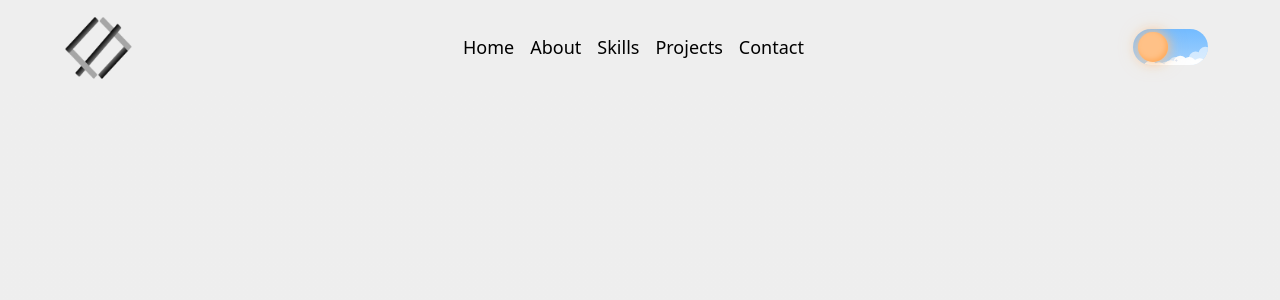
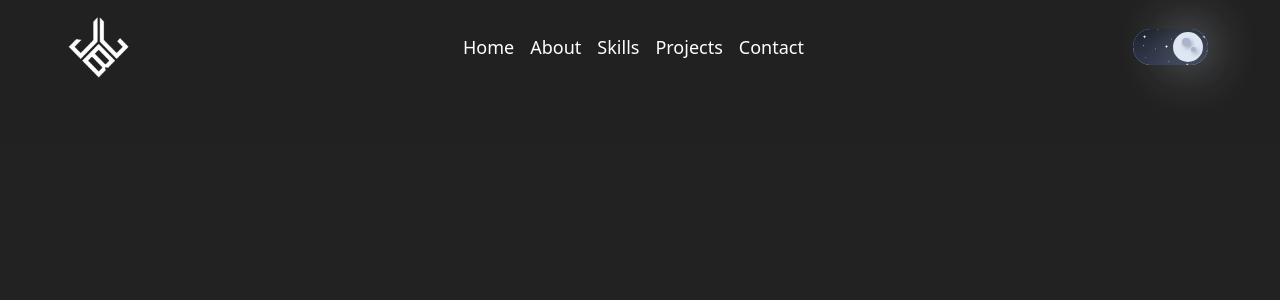
Before and after one commit to Leonardburgos/leonard-burgos-portfolio-template, a React (Create React App) app: page / in a window 1280 px wide. Shown: the top 300 px of the page. Built offline with nearby package versions, Linux system fonts and the light colour scheme.

Commit message:
added responsiveness

```diff
--- a/package.json
+++ b/package.json
@@ -7,9 +7,11 @@
     "cra-template": "1.2.0",
     "react": "^19.0.0",
     "react-dom": "^19.0.0",
+    "react-icons": "^5.4.0",
     "react-router-dom": "^7.0.2",
     "react-scripts": "5.0.1",
-    "react-toastify": "^10.0.6"
+    "react-toastify": "^10.0.6",
+    "react-toggle-dark-mode": "^1.1.1"
   },
   "scripts": {
     "start": "react-scripts start",
--- a/public/index.html
+++ b/public/index.html
@@ -2,14 +2,14 @@
 <html lang="en">
   <head>
     <meta charset="utf-8" />
-    <link rel="icon" href="%PUBLIC_URL%/favicon.ico" />
+    <link rel="icon" href="%PUBLIC_URL%/LOGO.png" />
     <meta name="viewport" content="width=device-width, initial-scale=1" />
     <meta name="theme-color" content="#000000" />
     <meta
       name="description"
       content="Web site created using create-react-app"
     />
-    <link rel="apple-touch-icon" href="%PUBLIC_URL%/logo192.png" />
+    <link rel="apple-touch-icon" href="%PUBLIC_URL%/LOGO.png" />
     <!--
       manifest.json provides metadata used when your web app is installed on a
       user's mobile device or desktop. See https://developers.google.com/web/fundamentals/web-app-manifest/
@@ -24,7 +24,7 @@
       work correctly both with client-side routing and a non-root public URL.
       Learn how to configure a non-root public URL by running `npm run build`.
     -->
-    <title>React App</title>
+    <title>John Leonard Burgos</title>
   </head>
   <body>
     <noscript>You need to enable JavaScript to run this app.</noscript>
--- a/src/pages/Header.jsx
+++ b/src/pages/Header.jsx
@@ -1,4 +1,4 @@
-import React, { useState } from "react";
+import React, { useState, useEffect } from "react";
 import Logo from "../assets/LOGO.png";
 import Logo2 from "../assets/LOGO2.png";
 import Cloud1 from "../assets/cloud_1.svg";
@@ -6,10 +6,12 @@ import Cloud2 from "../assets/cloud_2.svg";
 import Cloud3 from "../assets/cloud_3.svg";
 import Cloud4 from "../assets/cloud_4.svg";
 import Stars from "../assets/stars.svg";
+import { FaBars, FaTimes } from "react-icons/fa";
 import "../styles/header.css"; // Ensure the CSS for animations is imported
 
 const Header = () => {
   const [darkMode, setDarkMode] = useState(false);
+  const [menuOpen, setMenuOpen] = useState(false);
 
   const toggleDarkMode = () => {
     const isDarkMode = !darkMode;
@@ -25,6 +27,21 @@ const Header = () => {
     }
   };
 
+  const toggleMenu = () => {
+    setMenuOpen(!menuOpen); // Toggle the menu visibility
+  };
+
+  // Use effect to set darkMode to true after 0.8 seconds
+  useEffect(() => {
+    const timer = setTimeout(() => {
+      setDarkMode(true); // Set dark mode to true after 0.8 seconds
+      document.documentElement.classList.add("dark");
+      document.documentElement.classList.remove("light");
+    }, 1300); // 800ms delay
+
+    return () => clearTimeout(timer); // Cleanup the timer on component unmount
+  }, []); // This effect runs only once on mount
+
   return (
     <header className="flex items-center justify-between bg-[#eeeeee] dark:bg-[#212121] h-[90px] px-4 pt-6 pb-5 transition-all duration-300">
       {/* Left: Logo */}
@@ -38,28 +55,56 @@ const Header = () => {
         />
       </div>
 
-      {/* Center: Navigation */}
-      <nav className="flex-grow flex justify-center space-x-4 text-[18px] text-black dark:text-white transition-all duration-300">
-        <a href="#home" className="hover:underline transition-opacity duration-300">
+      {/* Center: Navigation (Desktop only) */}
+      <nav className="hidden md:flex grow justify-center space-x-4 text-[18px] text-black dark:text-white transition-all duration-300">
+        <a
+          href="#home"
+          className="hover:underline transition-opacity duration-300"
+        >
           Home
         </a>
-        <a href="#about" className="hover:underline transition-opacity duration-300">
+        <a
+          href="#about"
+          className="hover:underline transition-opacity duration-300"
+        >
           About
         </a>
-        <a href="#skills" className="hover:underline transition-opacity duration-300">
+        <a
+          href="#skills"
+          className="hover:underline transition-opacity duration-300"
+        >
           Skills
         </a>
-        <a href="#projects" className="hover:underline transition-opacity duration-300">
+        <a
+          href="#projects"
+          className="hover:underline transition-opacity duration-300"
+        >
           Projects
         </a>
-        <a href="#contact" className="hover:underline transition-opacity duration-300">
+        <a
+          href="#contact"
+          className="hover:underline transition-opacity duration-300"
+        >
           Contact
         </a>
       </nav>
 
-      {/* Right: Dark Mode Toggle */}
-      <div className="flex items-center relative">
-        <label className="switch relative inline-flex items-center cursor-pointer mr-14">
+      {/* Hamburger Icon for Small Screens */}
+      <div className="md:hidden flex items-center mr-12">
+        <button
+          className={`text-[30px] ${
+            menuOpen ? "text-red-500" : "text-black dark:text-white"
+          }`}
+          onClick={toggleMenu}
+        >
+          {menuOpen ? <FaTimes /> : <FaBars />}
+          {/* Show X if menu is open, else show bars */}
+        </button>
+      </div>
+
+      <div className="hidden md:flex items-center relative">
+        {/* Dark Mode Toggle only visible on medium screens and above */}
+        <label className="switch relative inline-flex items-center cursor-pointer mr-14 hidden md:block">
           <input
             type="checkbox"
             checked={darkMode}
@@ -79,6 +124,50 @@ const Header = () => {
           </div>
         </label>
       </div>
+
+      {/* Menu Container for Small Screens */}
+      {menuOpen && (
+        <div className="md:hidden  absolute top-[90px] right-0 w-[150px] bg-[#eeeeee] dark:bg-[#212121] z-50 py-4">
+          <nav className="flex flex-col items-center space-y-4 text-black dark:text-white">
+            <a href="#home" className="hover:underline">
+              Home
+            </a>
+            <a href="#about" className="hover:underline">
+              About
+            </a>
+            <a href="#skills" className="hover:underline">
+              Skills
+            </a>
+            <a href="#projects" className="hover:underline">
+              Projects
+            </a>
+            <a href="#contact" className="hover:underline">
+              Contact
+            </a>
+
+            {/* Dark Mode Toggle inside the Mobile Menu */}
+            <label className="switch relative inline-flex items-center cursor-pointer mt-4">
+              <input
+                type="checkbox"
+                checked={darkMode}
+                onChange={toggleDarkMode}
+                className="sr-only peer"
+              />
+              <div className="sunmoon">
+                <div className="darkside"></div>
+              </div>
+              <div className="border"></div>
+              <div className="clouds">
+                <img src={Cloud1} alt="Cloud 1" className="cloud cloud-1" />
+                <img src={Cloud2} alt="Cloud 2" className="cloud cloud-2" />
+                <img src={Cloud3} alt="Cloud 3" className="cloud cloud-3" />
+                <img src={Cloud4} alt="Cloud 4" className="cloud cloud-4" />
+                <img src={Stars} alt="Stars" className="stars" />
+              </div>
+            </label>
+          </nav>
+        </div>
+      )}
     </header>
   );
 };
--- a/tailwind.config.js
+++ b/tailwind.config.js
@@ -15,6 +15,12 @@ module.exports = {
       backgroundImage: {
         'silver-gradient': 'linear-gradient(135deg, #e0e0e0, #c0c0c0, #f5f5f5)',
       },
+      screens: {
+        sm: '640px', // Small devices (portrait tablets)
+        md: '768px', // Medium devices (landscape tablets)
+        lg: '1024px', // Large devices (laptops/desktops)
+        xl: '1280px', // Extra large devices (larger desktops)
+      },
     },
   },
   plugins: [],
```
Also changed, not shown: public/LOGO.png (added), 1 other file (tests, documents, lock files or other folders).
